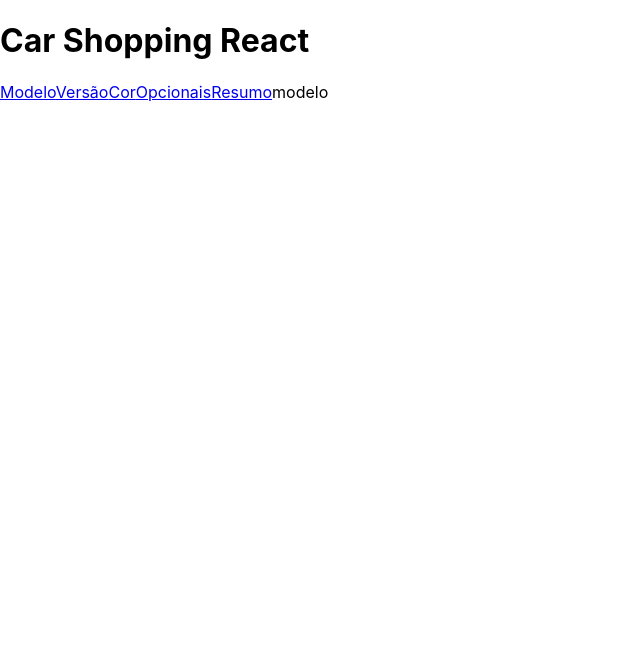
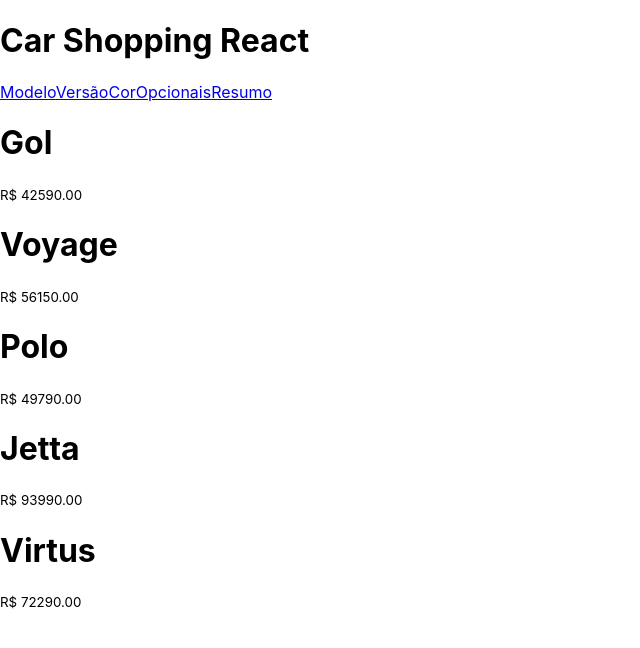
Before and after one commit to iec-ffr/Final, a React (Create React App) app: page /modelos in a window 1280 px wide. Shown: the top 648 px of the page, without its empty margins (0-640 px from the left). Built offline with nearby package versions, Linux system fonts and the light colour scheme.

Commit message:
listagem dos carros

```diff
--- /dev/null
+++ b/src/components/CarItem.js
@@ -0,0 +1,21 @@
+import React from 'react'
+import { deflate } from 'zlib'
+import { directive } from '@babel/types'
+
+
+const CartItem = props =>{
+
+    let id = props.carId
+    let model = props.carModel
+    let price = props.carPrice
+
+
+    return(
+       <div>
+           <h1>{model}</h1>
+           <small>R$ {price.toFixed(2)}</small>
+       </div>
+    )
+}
+
+export default CartItem
--- a/src/views/Modelo.js
+++ b/src/views/Modelo.js
@@ -1,30 +1,33 @@
 import React, { useState, useEffect } from 'react';
-// import { Cars } from './api/Products';
-// import { CarItem } from '../components/CarItem';
+import { Cars } from '../api/Cars';
+import CarItem  from '../components/CarItem';
 
 
 export function Modelo (){
-    // const [cars, setCars] = useState();
+    const [cars, setCars] = useState([]);
 
-    // useEffect(()=> {
-    //     Cars.getCars().then(
-    //         result => {setCars(result)}
-    //     );
-    // });
+    function startUp(){
+
+        let c = Cars.getCars();
+
+        c.then(
+            function(data){
+                setCars(data.items);
+            }
+        )
+    }
+    useEffect(() => startUp(),[])
+
     return (
         <>
-        modelo
+        {
+            cars.map(car=>
+
+                <CarItem key={car.id} carModel={car.model} carPrice={car.price}/>
+
+
+            )
+        }
         </>
-    )
-    // return (
-    //     <div>
-    //         <ul>
-    //             {cars.map((item) => (
-    //                 <div className="card">
-    //                     <CarItem key = { item.id } product = { item }/>
-    //                 </div>
-    //             ))}
-    //         </ul>
-    //     </div>
-    // );
+        )
 }
```
